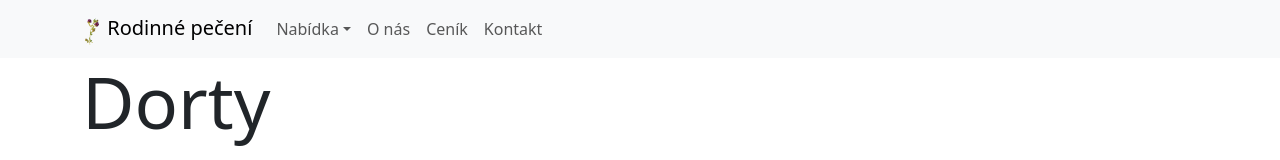
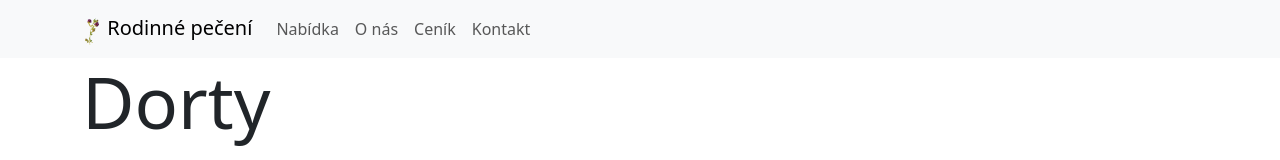
Before and after one commit to DaliborLis/rodinne-peceni-web-server, a React (Create React App) app in the folder src/main/js/rodinne-peceni/: page /dorty in a window 1280 px wide. Shown: the top 160 px of the page. Built offline with nearby package versions, Linux system fonts and the light colour scheme.

Commit message:
Simplified menu

```diff
--- a/src/main/js/rodinne-peceni/src/components/Layout.js
+++ b/src/main/js/rodinne-peceni/src/components/Layout.js
@@ -5,26 +5,21 @@ import Container from 'react-bootstrap/Container';
 import Image from 'react-bootstrap/Image';
 import { Outlet, Link } from "react-router-dom";
 import Footer from "./Footer";
+import { useLocation } from 'react-router-dom';
 
 function Layout() {
-
+    const location = useLocation();
+    console.log(location)
     return (
         <>
             <header>
                 <Navbar collapseOnSelect expand="lg" className="bg-body-tertiary">
                     <Container>
-                        <Navbar.Brand as={Link} to="/" href='/'><Image src='vojteska.png' fluid alt='rodinne-peceni-vojteska' style={{ with: "30px", height: "30px" }} /> Rodinné pečení</Navbar.Brand>
+                        <Navbar.Brand href='/'><Image src='vojteska.png' fluid alt='rodinne-peceni-vojteska' style={{ with: "30px", height: "30px" }} /> Rodinné pečení</Navbar.Brand>
                         <Navbar.Toggle aria-controls="responsive-navbar-nav" />
                         <Navbar.Collapse id="responsive-navbar-nav">
                             <Nav className="me-auto">
-                                <NavDropdown title="Nabídka" id="collapsible-nav-dropdown">
-                                    <NavDropdown.Item as={Link} to="dorty" href="dorty">Dorty</NavDropdown.Item>
-                                    <NavDropdown.Item as={Link} to="zakusky" href="zakusky">Zákusky</NavDropdown.Item>
-                                    <NavDropdown.Item as={Link} to="fr_zakusky" href="fr_zakusky">Francouzské zákusky</NavDropdown.Item>
-                                    <NavDropdown.Item as={Link} to="chlebicky" href="chlebicky">Chlebíčky</NavDropdown.Item>
-                                    <NavDropdown.Item as={Link} to="cukrovi" href="cukrovi">Cukroví</NavDropdown.Item>
-                                    <NavDropdown.Item as={Link} to="kolace" href="kolace">Koláče</NavDropdown.Item>
-                                </NavDropdown>
+                                <Nav.Link as={Link} to="/" href="/" active={location.pathname === "/"}>Nabídka</Nav.Link>
                                 <Nav.Link as={Link} to="about" href="about">O nás</Nav.Link>
                                 <Nav.Link as={Link} to="pricing" href="pricing">Ceník</Nav.Link>
                                 <Nav.Link as={Link} to="contact" href="contact">Kontakt</Nav.Link>
--- a/src/main/js/rodinne-peceni/src/index.js
+++ b/src/main/js/rodinne-peceni/src/index.js
@@ -7,9 +7,7 @@ import 'bootstrap/dist/css/bootstrap.min.css';
 
 const root = ReactDOM.createRoot(document.getElementById('root'));
 root.render(
-  <React.StrictMode>
     <App />
-  </React.StrictMode>
 );
 
 // If you want to start measuring performance in your app, pass a function
```
